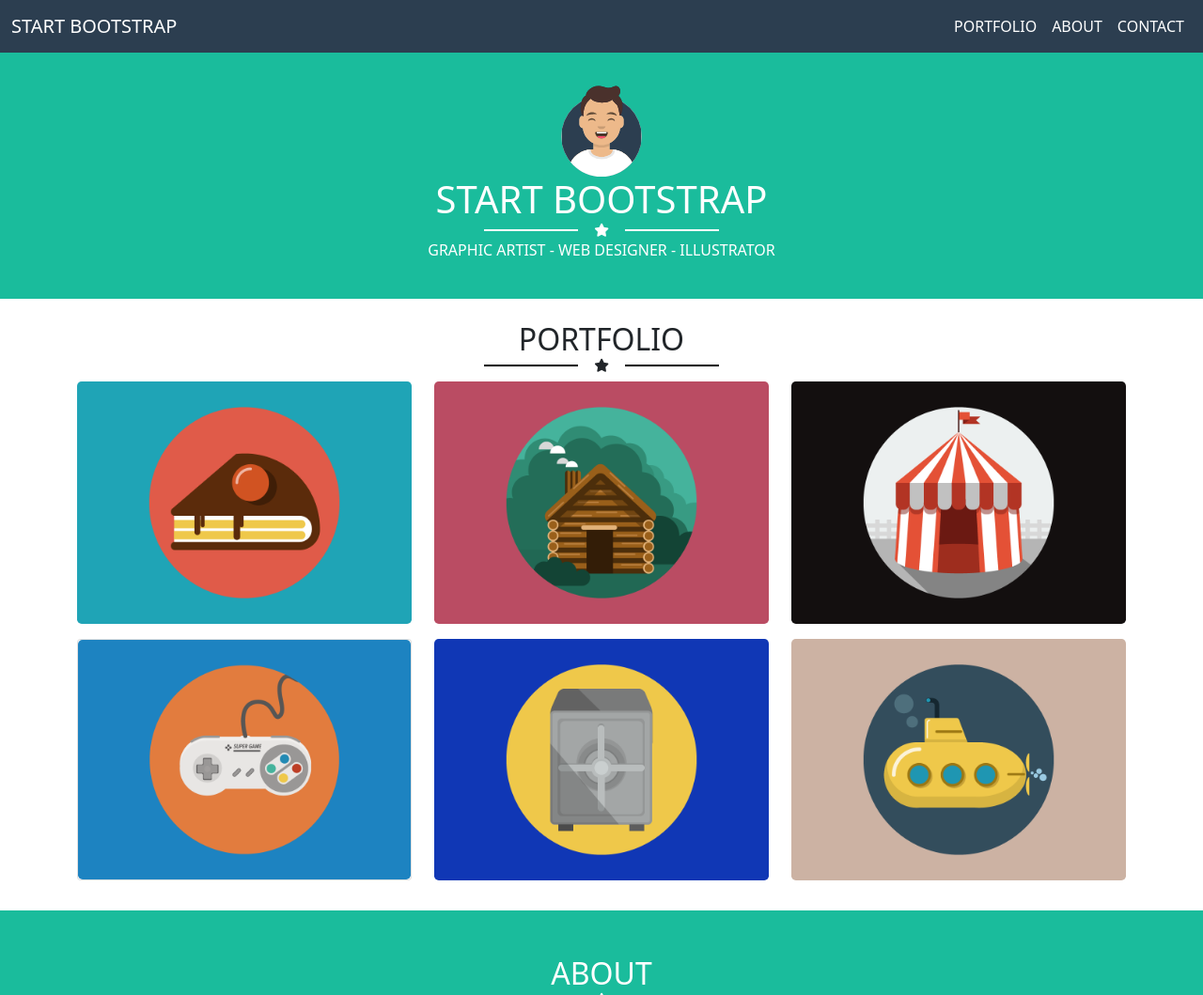
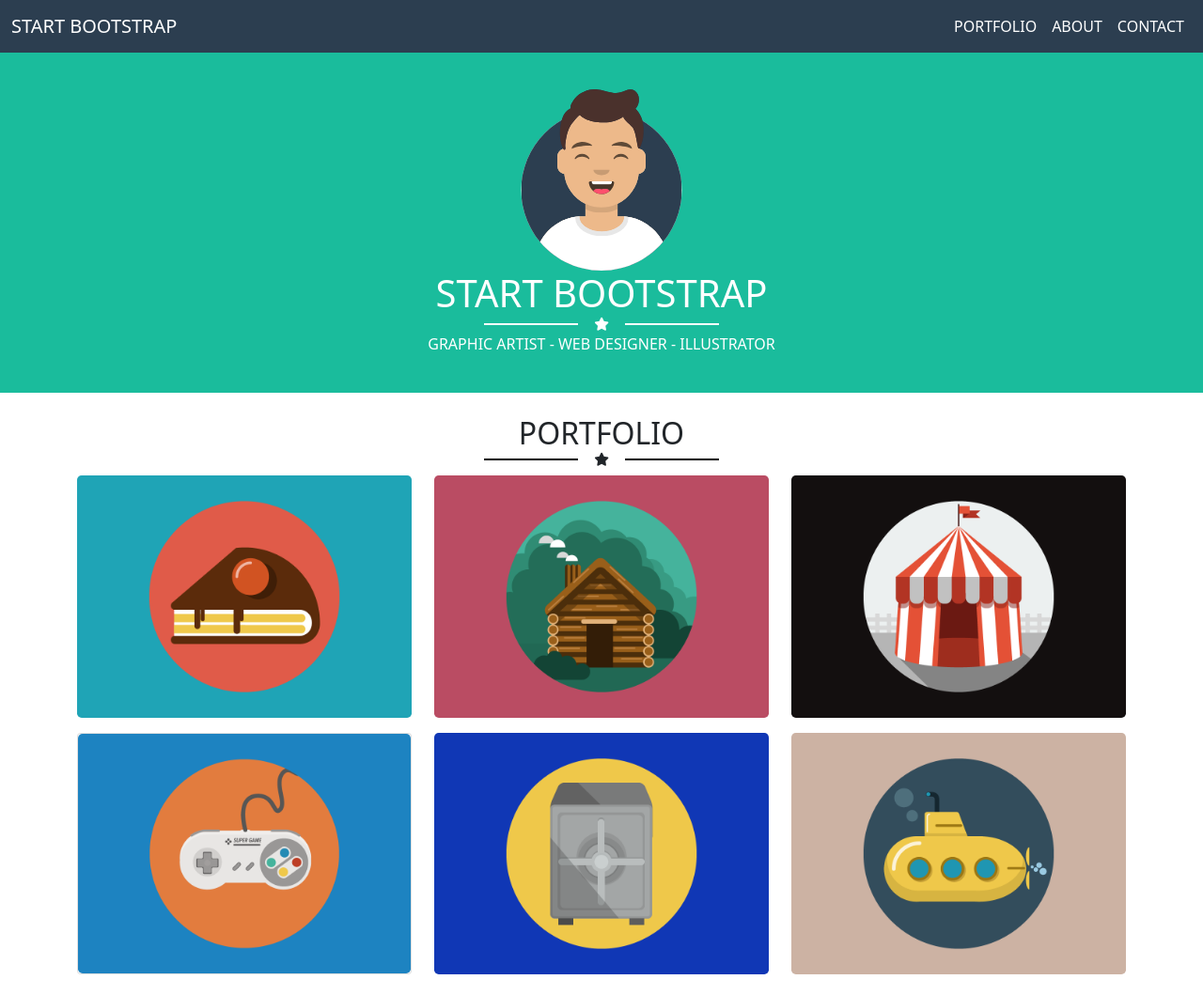
Before and after one commit to jamessteven74/html-css-bootstrap-freelancer, a plain HTML site: page new-project/freelancer.html in a window 1280 px wide. Shown: the top 1059 px of the page at 94% size. Drawn offline with nearby package versions, Linux system fonts and the light colour scheme.

Commit message:
img jumbotron as change sizing 100px to 200px

```diff
--- a/new-project/freelancer.html
+++ b/new-project/freelancer.html
@@ -67,7 +67,7 @@
 
             <div class="jumbotron success_color">
                 <div class="avatar text-center text-white text-uppercase py-3">
-                    <img class="mt-3" height="100px" src="../img/avatar.svg" alt="">
+                    <img class="mt-3" height="200px" src="../img/avatar.svg" alt="">
                     <h1>start bootstrap</h1>
 
                     <div class="star">
```
